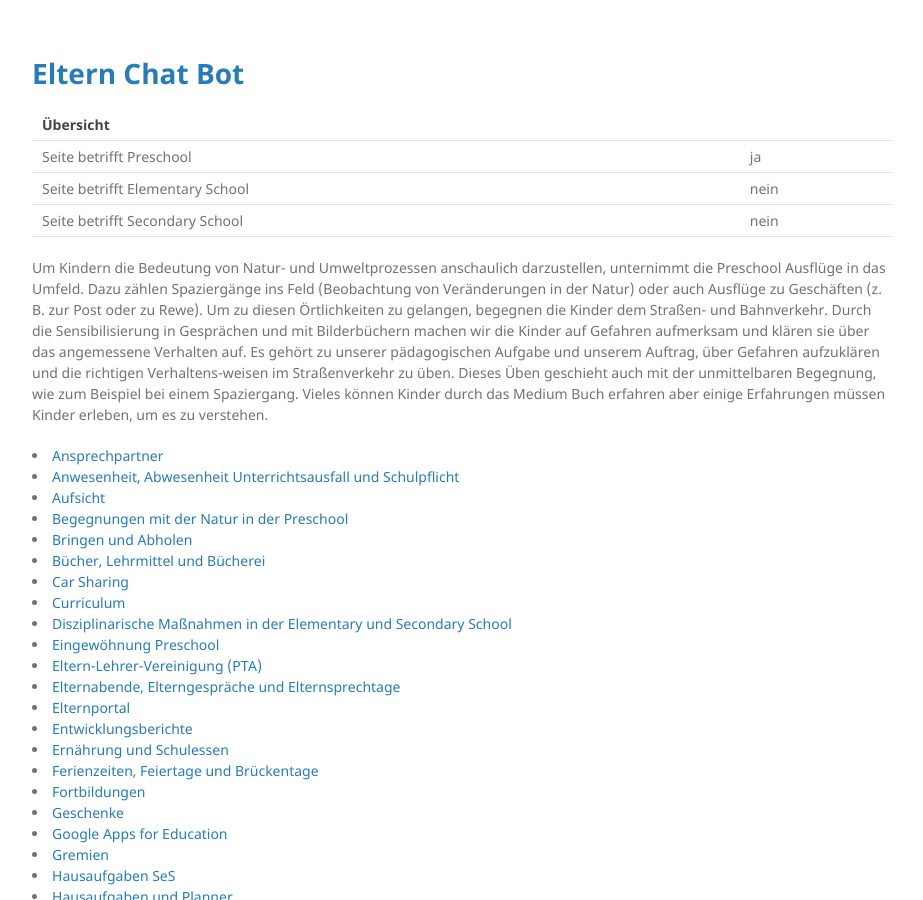
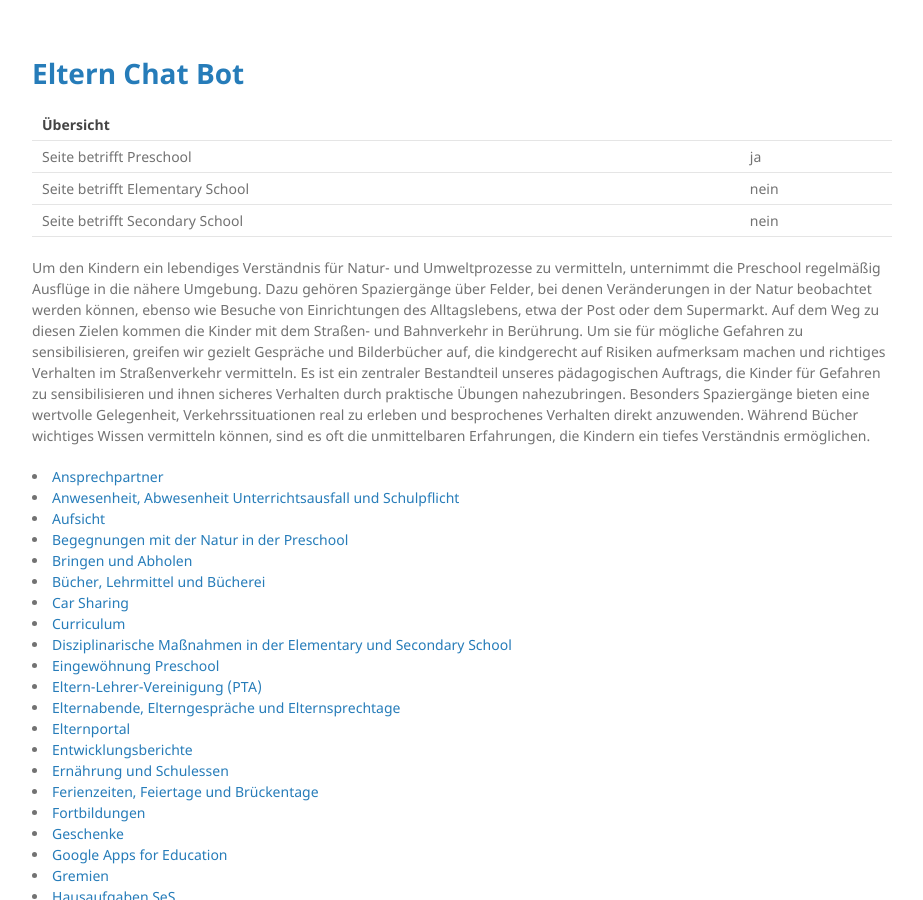
Before and after one commit to transresult/2504-chat-bot-source, a Jekyll site: the page built from docs/Preschool/Begegnungen_mit_der_Natur_in_der_Preschool.md, in a window 1280 px wide and 900 px high. Shown: the whole window, without its empty margins (178-1101 px from the left). Built offline with Jekyll 4.4.1, drawn with Linux system fonts in a browser that asks for light colours; our own code applies the rules of GitHub Pages for plain Markdown files.

Commit message:
Update Begegnungen_mit_der_Natur_in_der_Bilingual_Preschool.md
Titel geändert sowie Text inhaltlich angepasst

```diff
--- a/docs/Preschool/Begegnungen_mit_der_Natur_in_der_Preschool.md
+++ b/docs/Preschool/Begegnungen_mit_der_Natur_in_der_Preschool.md
@@ -7,4 +7,7 @@ title: Begegnungen mit der Natur in der Preschool
 | Seite betrifft Elementary School | nein |
 | Seite betrifft Secondary School | nein |
 
-Um Kindern die Bedeutung von Natur- und Umweltprozessen anschaulich darzustellen, unternimmt die Preschool Ausflüge in das Umfeld. Dazu zählen Spaziergänge ins Feld (Beobachtung von Veränderungen in der Natur) oder auch Ausflüge zu Geschäften (z. B. zur Post oder zu Rewe). Um zu diesen Örtlichkeiten zu gelangen, begegnen die Kinder dem Straßen- und Bahnverkehr. Durch die Sensibilisierung in Gesprächen und mit Bilderbüchern machen wir die Kinder auf Gefahren aufmerksam und klären sie über das angemessene Verhalten auf. Es gehört zu unserer pädagogischen Aufgabe und unserem Auftrag, über Gefahren aufzuklären und die richtigen Verhaltens-weisen im Straßenverkehr zu üben. Dieses Üben geschieht auch mit der unmittelbaren Begegnung, wie zum Beispiel bei einem Spaziergang. Vieles können Kinder durch das Medium Buch erfahren aber einige Erfahrungen müssen Kinder erleben, um es zu verstehen.
+Um den Kindern ein lebendiges Verständnis für Natur- und Umweltprozesse zu vermitteln, unternimmt die Preschool regelmäßig Ausflüge in die nähere Umgebung. Dazu gehören Spaziergänge über Felder, bei denen Veränderungen in der Natur beobachtet werden können, ebenso wie Besuche von Einrichtungen des Alltagslebens, etwa der Post oder dem Supermarkt.
+Auf dem Weg zu diesen Zielen kommen die Kinder mit dem Straßen- und Bahnverkehr in Berührung. Um sie für mögliche Gefahren zu sensibilisieren, greifen wir gezielt Gespräche und Bilderbücher auf, die kindgerecht auf Risiken aufmerksam machen und richtiges Verhalten im Straßenverkehr vermitteln.
+Es ist ein zentraler Bestandteil unseres pädagogischen Auftrags, die Kinder für Gefahren zu sensibilisieren und ihnen sicheres Verhalten durch praktische Übungen nahezubringen. Besonders Spaziergänge bieten eine wertvolle Gelegenheit, Verkehrssituationen real zu erleben und besprochenes Verhalten direkt anzuwenden.
+Während Bücher wichtiges Wissen vermitteln können, sind es oft die unmittelbaren Erfahrungen, die Kindern ein tiefes Verständnis ermöglichen.
```
